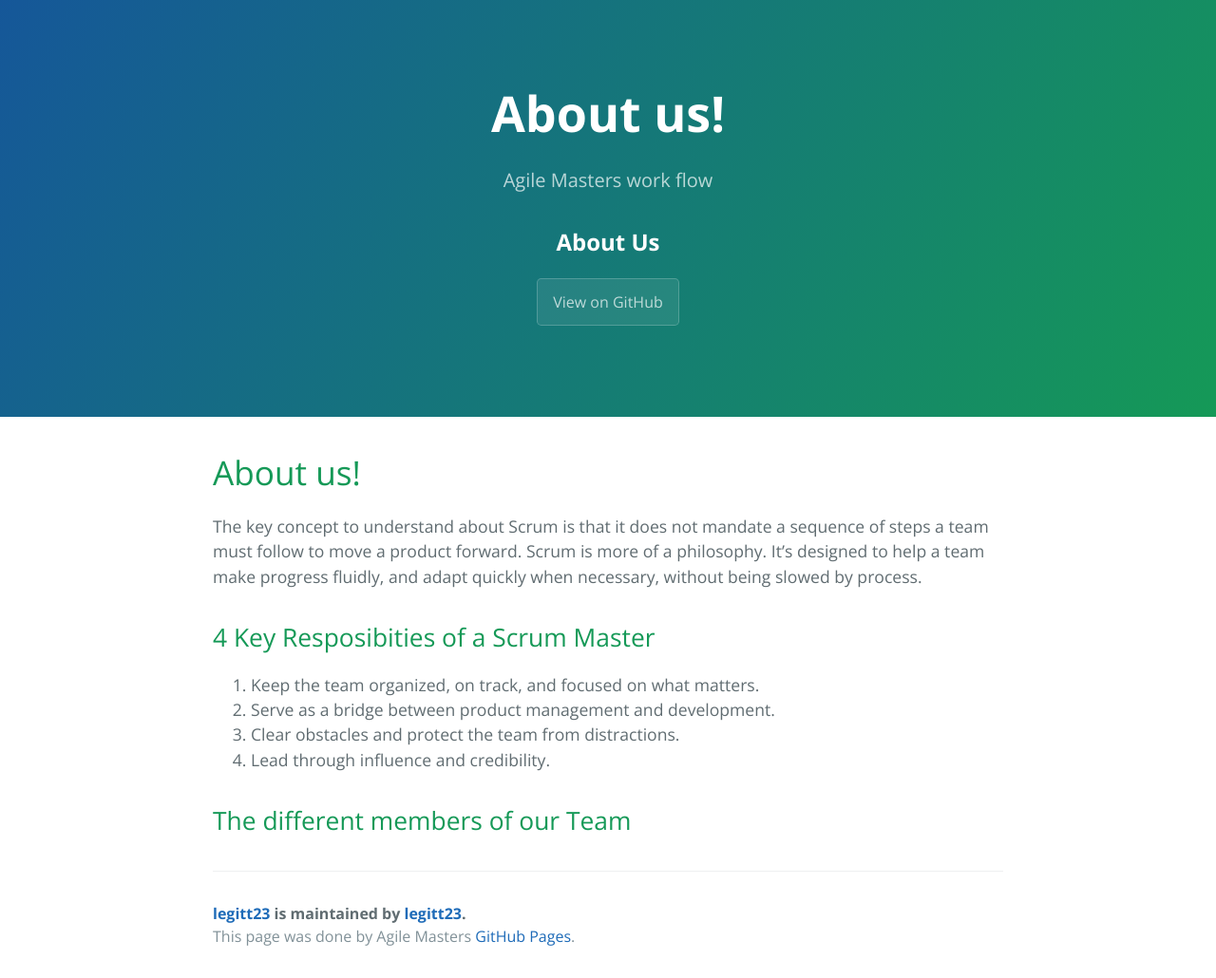
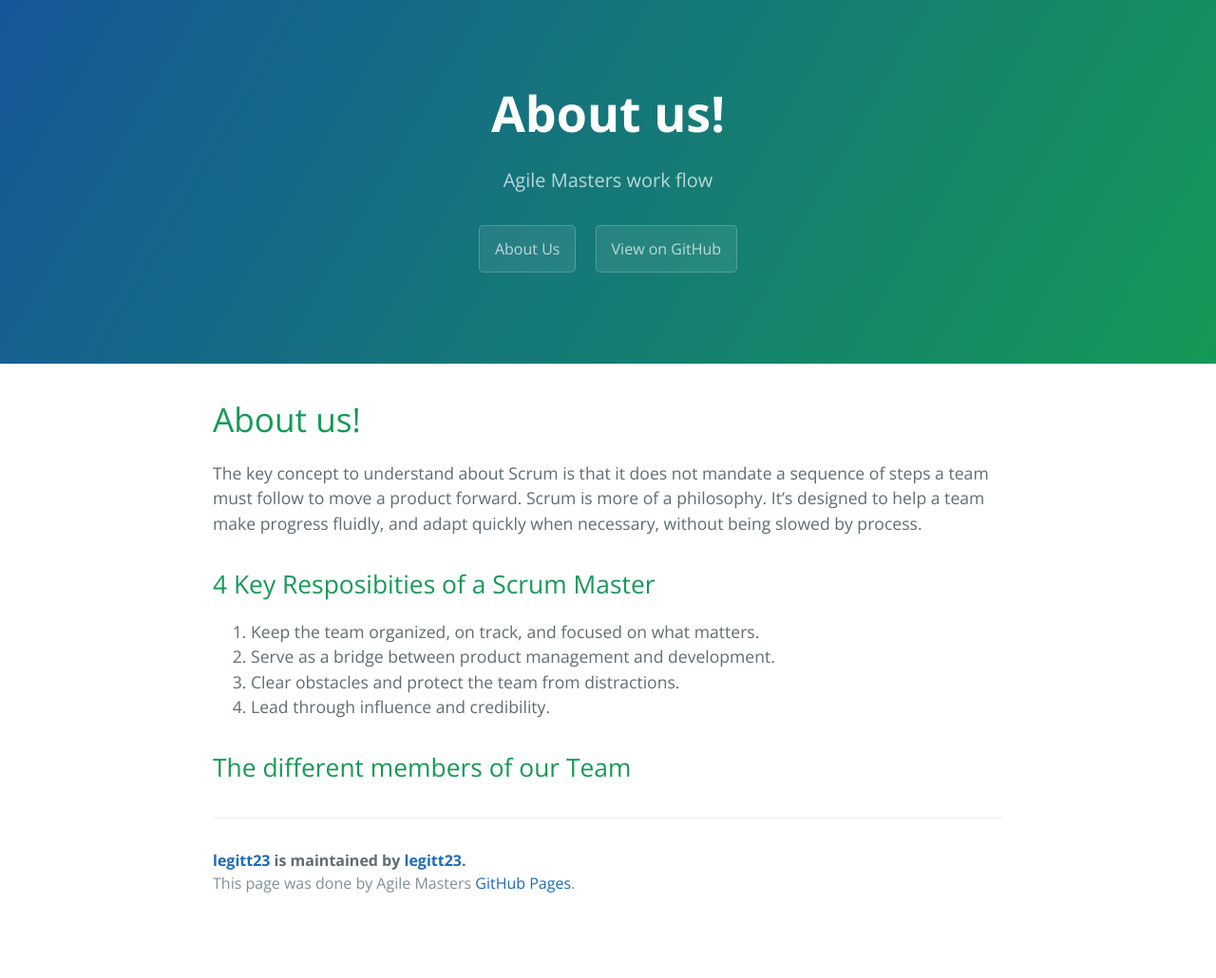
Before and after one commit to legitt23/legitt23, a Jekyll site: the page built from index.md, in a window 1280 px wide. Shown: the whole page at 95% size. Built offline with Jekyll 4.4.1, drawn with Linux system fonts in a browser that asks for light colours; our own code applies the rules of GitHub Pages for plain Markdown files; after the commit the page ends 974 px from its top, so only the background shows below that.

Commit message:
Update default.html

```diff
--- a/_layouts/default.html
+++ b/_layouts/default.html
@@ -18,7 +18,7 @@
     <header class="page-header" role="banner">
       <h1 class="project-name">{{ page.title | default: site.title | default: site.github.repository_name }}</h1>
       <h2 class="project-tagline">{{ page.description | default: site.description | default: site.github.project_tagline }}</h2>
-      <h2 class="project-about_us"; text_aligne= "right">About Us</h2>
+      <a href="{{ site.github.zip_url }}" class="btn"; TEXT-ALIGN: right >About Us</a>
       {% if site.github.is_project_page %}
         <a href="{{ site.github.repository_url }}" class="btn">View on GitHub</a>
       {% endif %}
```
